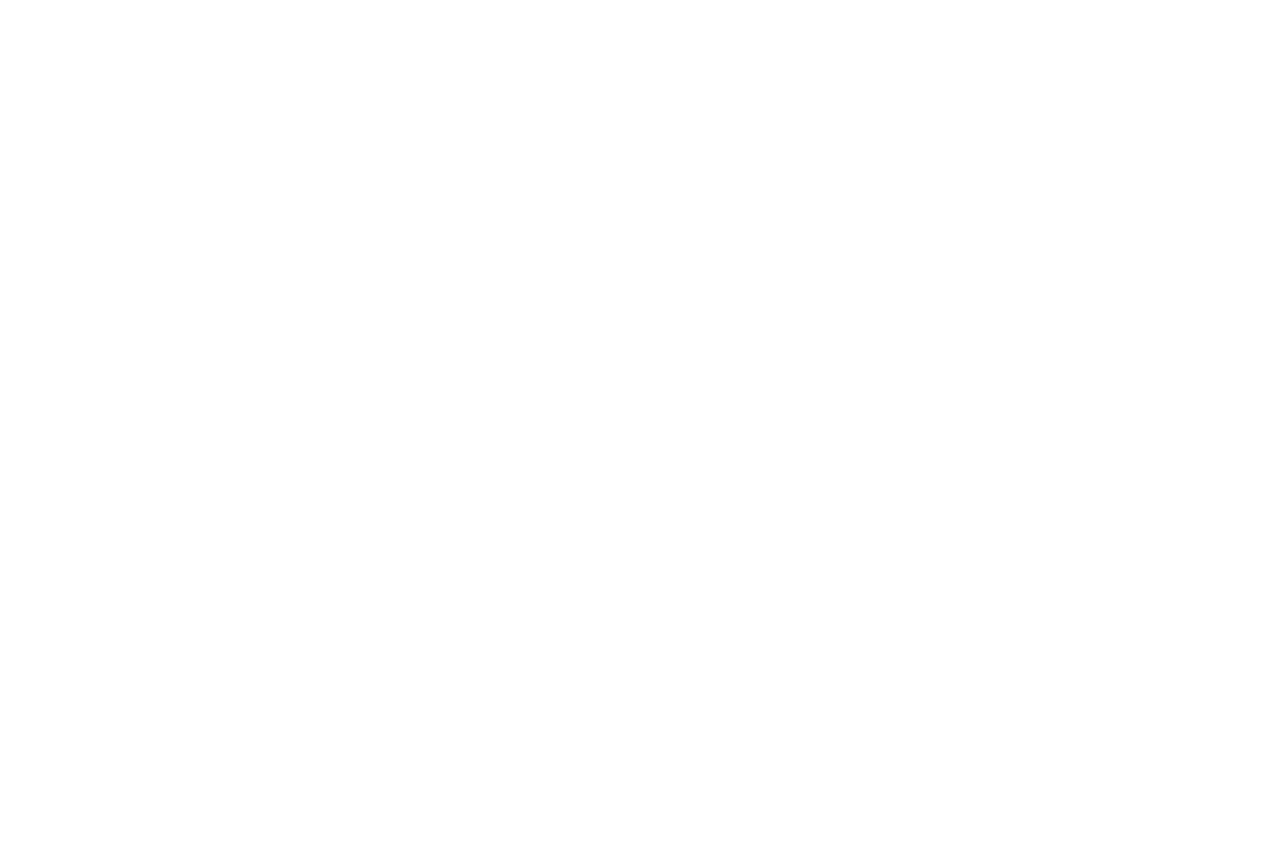
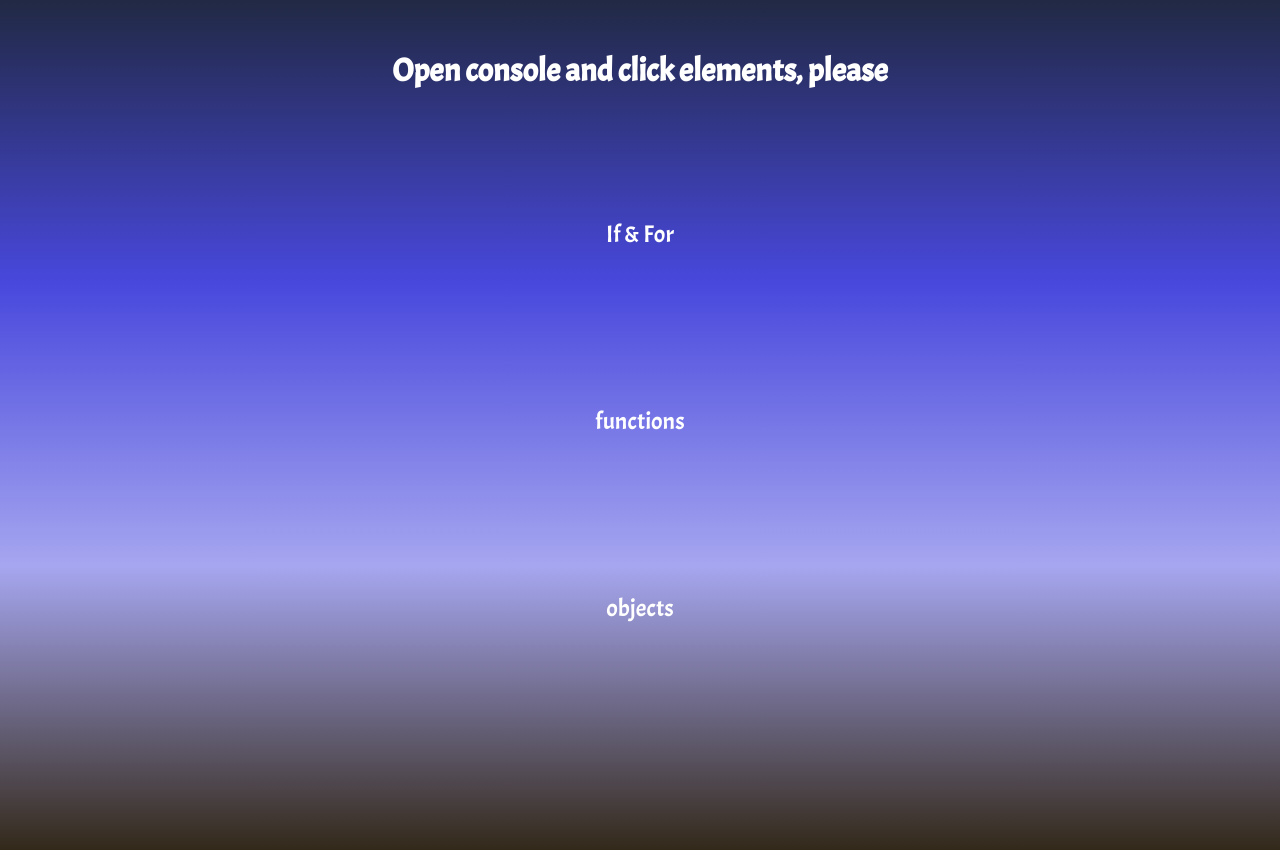
Before and after one commit to dmitriyPruss/js_2, a plain HTML site: page index.html in a window 1280 px wide. Before the commit the page ends 800 px from the top, so only its background shows below. Drawn offline with Linux system fonts and the light colour scheme.

Commit message:
second commit

```diff
--- /dev/null
+++ b/css/styles.css
@@ -0,0 +1,49 @@
+* {
+    box-sizing: border-box;
+    margin: 0;
+    padding: 0;
+    font-family: 'Acme', sans-serif;
+    color: white;
+}
+
+body{
+    min-width: 300px;
+    height: 100vh;
+    background: linear-gradient(rgb(33, 41, 68), rgb(72, 72, 221), rgb(166, 166, 240), rgb(51, 41, 26));
+}
+
+:root{
+    font-size: 16px;
+}
+h1 {
+    text-align: center;
+    margin-top: 50px;
+}
+main {
+    min-width: 300px;
+    height: 70%;
+    width: 55%;
+    margin: 50px auto 0;
+}
+article {
+    width: 100%;
+    height: 100%;
+    display: grid;
+    grid-template-columns: 1fr;
+    grid-template-rows: repeat(3, 1fr);
+}
+
+article > div{
+    width: 100%;
+    height: 100%;
+    font-size: 1.5rem;
+    display: grid;
+    grid-template: 1fr / 1fr;
+    justify-items: center;
+    align-items: center;
+    border-radius: 5px;
+}
+article > div:hover {
+    cursor: pointer;
+    background: linear-gradient(to right, black, blue);
+}
--- a/index.html
+++ b/index.html
@@ -5,8 +5,32 @@
     <meta http-equiv="X-UA-Compatible" content="IE=edge">
     <meta name="viewport" content="width=device-width, initial-scale=1.0">
     <title>Js_2</title>
+    <link rel="stylesheet" href="./css/styles.css">
+    <link rel="preconnect" href="https://fonts.gstatic.com">
+    <link href="https://fonts.googleapis.com/css2?family=Acme&display=swap" rel="stylesheet">
 </head>
 <body>
-    <script src="./js/objects.js"></script>
+    <header>
+        <h1>Open console and click elements, please</h1>
+    </header>
+    <main>
+        <article>
+            <h2 style="display:none">Blocks</h2>
+            <div onclick='showIfFor()'>
+                <p>If & For</p>
+            </div>
+            <div onclick="showFunctions()">
+                <p>functions</p>
+            </div>
+            <div onclick="showObjects()">
+                <p>objects</p>
+            </div>
+        </article>
+    </main>
+
+
+    <!-- <script src="./js/ifFor.js"></script> -->
+    <!-- <script src="./js/funcs.js"></script> -->
+    <script src="./js/index.js"></script>
 </body>
 </html>
--- /dev/null
+++ b/js/index.js
@@ -0,0 +1,264 @@
+// 1
+function showIfFor() {
+    console.clear();
+    // if
+    console.groupCollapsed('If - task');
+        const isNumberDivisible = function(num) {
+            if (num % 5 === 0) {
+                console.log('without a remainder');
+            } else {
+                const remainder = num % 5;
+                console.log(`with a remainder ${remainder}`);
+            };
+
+            if (num % 3 === 0) {
+                console.log('without a remainder');
+            } else {
+                const remainder = num % 3;
+                console.log(`with a remainder ${remainder}`);
+            };
+
+            if (num % 2 === 0) {
+                console.log('without a remainder');
+            } else {
+                const remainder = num % 2;
+                console.log(`with a remainder ${remainder}`);
+            };
+        };
+        isNumberDivisible(5);
+        console.log('');
+        isNumberDivisible(120);
+    console.groupEnd();
+    // for
+    // 1
+    console.groupCollapsed('For - task 1');
+        const showFactorial = function(n) {
+            let res = 1;
+            for(let i = 1; i <= n; i++) {
+                res *= i;
+            };
+            return res;
+        };
+        console.log('showFactorial(8) :>> ', showFactorial(8));
+    console.groupEnd('');
+    // 2
+    console.group('For - task 2');
+        const showSequence = function() {
+            const n = Number(prompt('Enter an integer number, please', 1));
+            let res = 1;
+            for(let i = 1; i <= n; i++) {
+                if(n === 1) {
+                    break;
+                };
+                res += 1 / i;
+            };
+            return res;
+        };
+        console.log('Math.round(showSequence()) :>> ', Math.round(showSequence()) );
+    console.groupEnd();
+    // 3
+    console.groupCollapsed('For - task 3');
+        const multiplySequence = function(lim1, lim2) {
+            let res = lim1;
+            for(let i = ++lim1; i <= lim2; i++) {
+                res *= i;
+            };
+            return res;
+        };
+        console.log('multiplySequence(3, 8) :>> ', multiplySequence(3, 8));
+    console.groupEnd();
+};
+
+// 2
+function showFunctions() {
+    console.clear();
+    // 0
+    console.groupCollapsed('functions - task 0');
+        console.log('isAdult(20) :>> ', isAdult(20));// true
+        console.log('isAdult(4) :>> ', isAdult(4));; // false
+        console.log('isAdult(18) :>> ', isAdult(18));; // false
+        function isAdult(age) {
+            return age >= 18 ? true : false;
+        };
+    console.groupEnd();
+
+    // 1
+    console.group('functions - task 1');
+        const giveNumber = function() {
+            const num = +prompt('Enter the number, please...');
+            if (!Number.isNaN(num)) {
+                return num;
+            };
+            return 1;
+        };
+
+        const isPrimeNumber = function() {
+            const num = giveNumber();
+            let i = 2;
+            while(i <= num - 1) {
+                if(num % i === 0) {
+                    return num + ' isn`t a prime number';
+                };
+                i++;
+            };
+            return num + ' is a prime number';
+        };
+        console.log('isPrimeNumber(2) :>> ', isPrimeNumber());
+    console.groupEnd();
+
+    // 2
+    console.groupCollapsed('functions - task 2');
+        console.log('checkMultiplicity(25, 5) :>> ', checkMultiplicity(25, 5));
+        console.log('checkMultiplicity(15, 3) :>> ', checkMultiplicity(15, 3));
+        console.log('checkMultiplicity(15, 5) :>> ', checkMultiplicity(15, 5));
+        console.log('checkMultiplicity(15, 4) :>> ', checkMultiplicity(15, 4));
+
+        /**
+         *
+         * @param {number} a
+         * @param {number} b
+         * @returns remainder of the division
+         */
+        function checkMultiplicity(a, b) {
+            return a % b === 0 ? true : false;
+        };
+    console.groupEnd();
+
+    // 3
+    console.groupCollapsed('functions - task 3');
+        isTriangle(5, 5, 7);
+        isTriangle(3, 3, 6);
+
+        /**
+         *
+         * @param {number} a
+         * @param {number} b
+         * @param {number} c
+         */
+        function isTriangle(a, b, c) {
+            if(a + b > c && a + c > b && b + c > a) {
+                console.log('It is the triangle');
+            } else {
+                console.log('It isn`t the triangle');
+            }
+        };
+    console.groupEnd();
+
+    // 4
+    console.groupCollapsed('functions - task 4');
+        console.log('calculateTriangleArea(5, 7, 8) :>> ', calculateTriangleArea(5, 7, 8));
+        function calculateTriangleArea(a, b, c) {
+            const p = (a + b + c) * 0.5;
+            const h = 2 * Math.sqrt(p * (p - a) * (p - b) * (p - c)) / a;
+            const s = 0.5 * a * h;
+            return s.toFixed(2);
+        };
+
+        console.log('calculateRectangleArea(5, 7) :>> ', calculateRectangleArea(5, 7));
+        function calculateRectangleArea(a, b) {
+            const s = a * b;
+            return s;
+        };
+
+        console.log('calculateParallelepipedArea(5, 7, 3) :>> ', calculateParallelepipedArea(5, 7, 3));
+        function calculateParallelepipedArea(a, b, c) {
+            const s = 2 * (a * b + b * c + a * c);
+            return s;
+        };
+
+        console.log('calculateConeArea(5, 7) :>> ', calculateConeArea(5, 7));
+        function calculateConeArea(r, l) {
+            const s = Math.PI * r * (r + l);
+            return s.toFixed(1);
+        };
+    console.groupEnd();
+};
+
+// 3
+function showObjects() {
+    console.clear();
+
+    // 1
+    console.groupCollapsed('Objects - task 1');
+        const studentAlex = {
+            name: 'Alex',
+            surname: 'Johnson',
+            gender: 'female',
+            contactDetails: 'France, Paris, Main str., 22',
+            showAddress() {
+                return this.contactDetails;
+            },
+            changeGender() {
+                return this.gender = 'male';
+            },
+        };
+        const studentAnn = {
+            name: 'Ann',
+            surname: 'Bubu',
+            gender: 'female',
+            contactDetails: 'Mexico, Gvadalahara, Maya str., 2012',
+            showAddress() {
+                return this.contactDetails;
+            },
+            changeGender() {
+                return this.gender = 'male';
+            },
+        };
+        console.log('student.showAddress() :>> ', studentAlex.showAddress());
+        console.log('student.changeGender() :>> ', studentAlex.changeGender());
+        console.log('student.showAddress() :>> ', studentAnn.showAddress());
+        console.log('student.changeGender() :>> ', studentAnn.changeGender());
+
+        const studentInfoAlex = showStudentInfo.bind(studentAlex);
+        const studentInfoAnn = showStudentInfo.bind(studentAnn);
+        console.log('studentInfo(studentAlex) :>> ', studentInfoAlex(studentAlex));
+        console.log('studentInfo(studentAnn) :>> ', studentInfoAnn(studentAnn));
+
+        function showStudentInfo() {
+            return `${this.name} ${this.surname}, ${this.contactDetails}`;
+        };
+    console.groupEnd();
+    // 2
+    console.groupCollapsed('Objects - task 2');
+        const university = {
+            faculty: 'nuclear experiments',
+            department: 'chemistry',
+            students: {},
+            addStudent(name) {
+                const studentName = name.name || `Student N ${Math.round(Math.random() * Math.pow(10, 3))}`;
+                const studentSurname = name.surname || '';
+                this.students[`${studentName} ${studentSurname}`] = name;
+            },
+            removeStudent(name) {
+                delete this.students[name];
+            },
+            changeFaculty() {
+                return this.faculty = 'UFO searching';
+            },
+        };
+        console.log('university.changeFaculty() :>> ', university.changeFaculty());
+        university.addStudent(studentAlex);
+        university.addStudent(studentAnn);
+        console.log('university.students :>> ', university.students);
+        university.removeStudent('Alex Johnson');
+        console.log('university.students :>> ', university.students);
+    console.groupEnd();
+    // 3
+    console.groupCollapsed('Objects - task 3');
+        const iceAndFire = new PaperBook('J. J. Martin', 'A tale of fire and ice', 1996, 'Dallas publishing');
+        console.log('iceAndFire :>> ', iceAndFire);
+        const iceAndFireElectronic = new ElectronicBook('J. J. Martin', 'A tale of fire and ice', 1996, 'Dallas publishing', 'pdf-file', '045er5');
+        console.log('iceAndFireElectronic :>> ', iceAndFireElectronic);
+        function PaperBook(author, name, year, publishingHouse) {
+            this.author = author;
+            this.name = name;
+            this.year = year;
+            this.publishingHouse = publishingHouse;
+        };
+        function ElectronicBook(author, name, year, publishingHouse, format, electronicNumber) {
+            PaperBook.call(this, author, name, year, publishingHouse);
+            this.format = format;
+            this.electronicNumber = electronicNumber;
+        };
+    console.groupEnd();
+};
```
Also changed, not shown: js/for.js (deleted, +0 -58 lines), js/funcs.js (deleted, +0 -72 lines), js/objects.js (deleted, +0 -78 lines).
